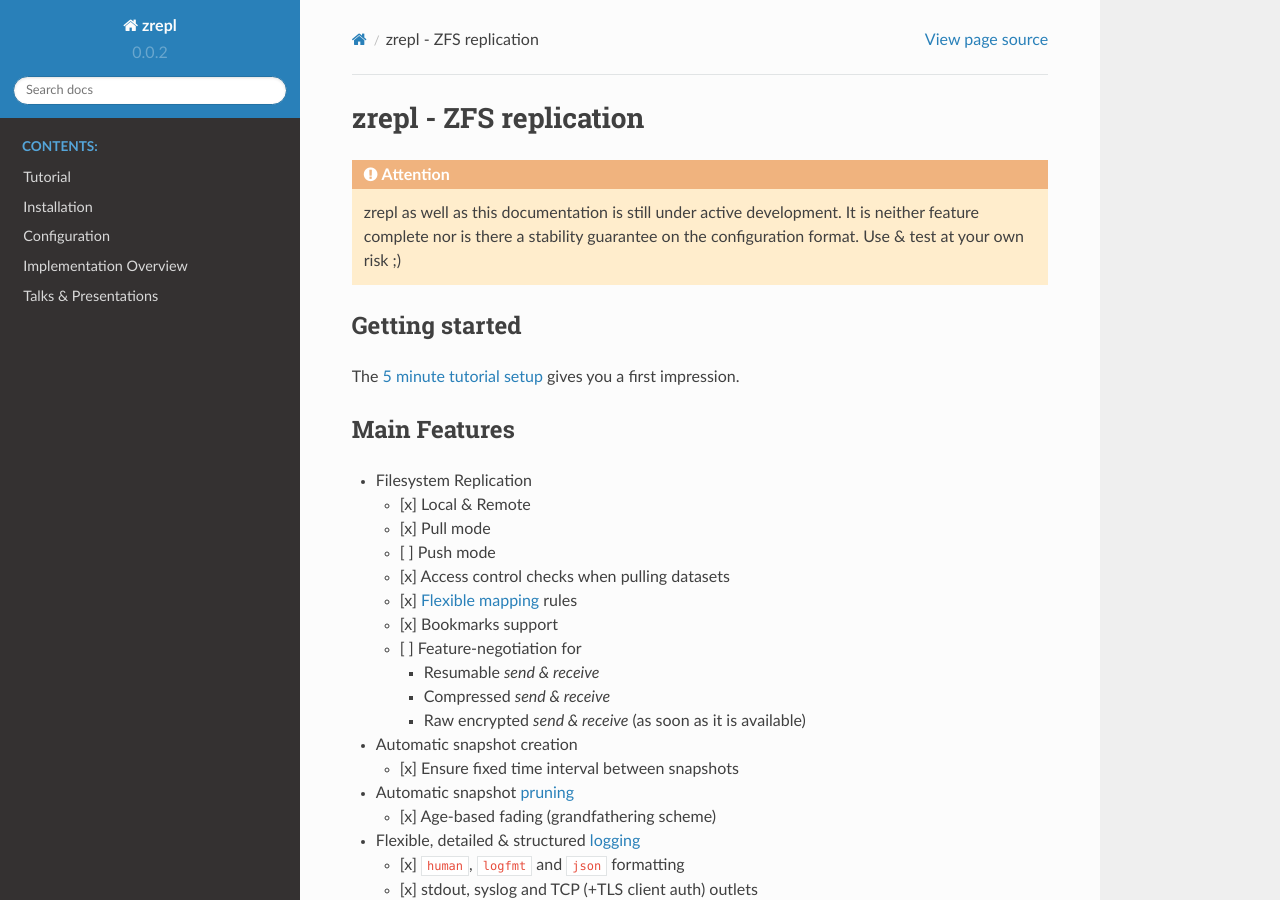
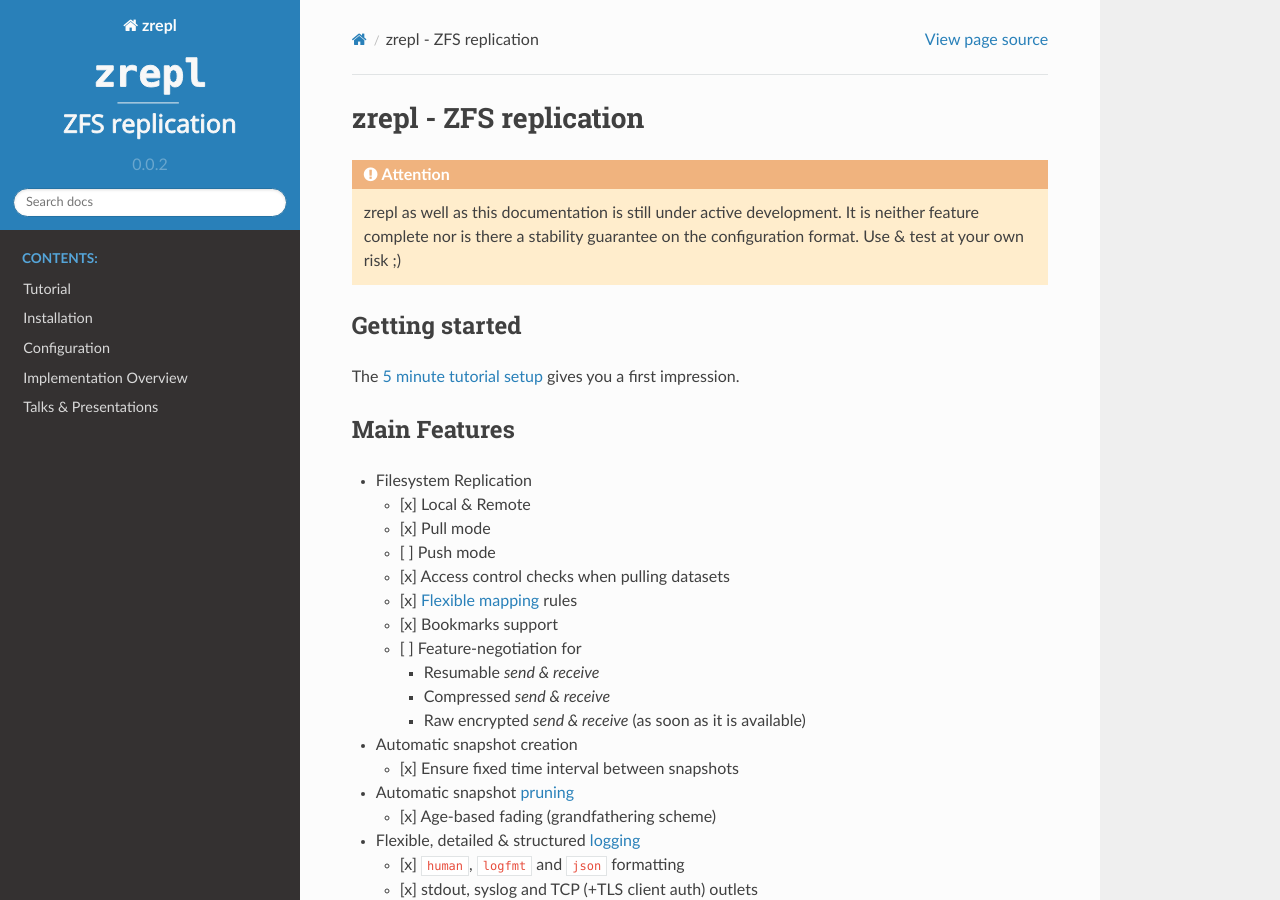
Before and after one commit to zrepl/zrepl, a Sphinx documentation site: the page built from docs/index.rst, in a window 1280 px wide and 900 px high. Built offline with Sphinx 7.4.7 and the Read the Docs theme 2.0.0, drawn with Linux system fonts in a browser that asks for light colours.

Commit message:
docs: add logo

```diff
--- a/docs/conf.py
+++ b/docs/conf.py
@@ -99,6 +99,8 @@
 html_static_path = ['_static']
 
 
+html_logo = '_static/zrepl.svg'
+
 # -- Options for HTMLHelp output ------------------------------------------
 
 # Output file base name for HTML help builder.
```
Also changed, not shown: docs/_static/zrepl.svg (added).
